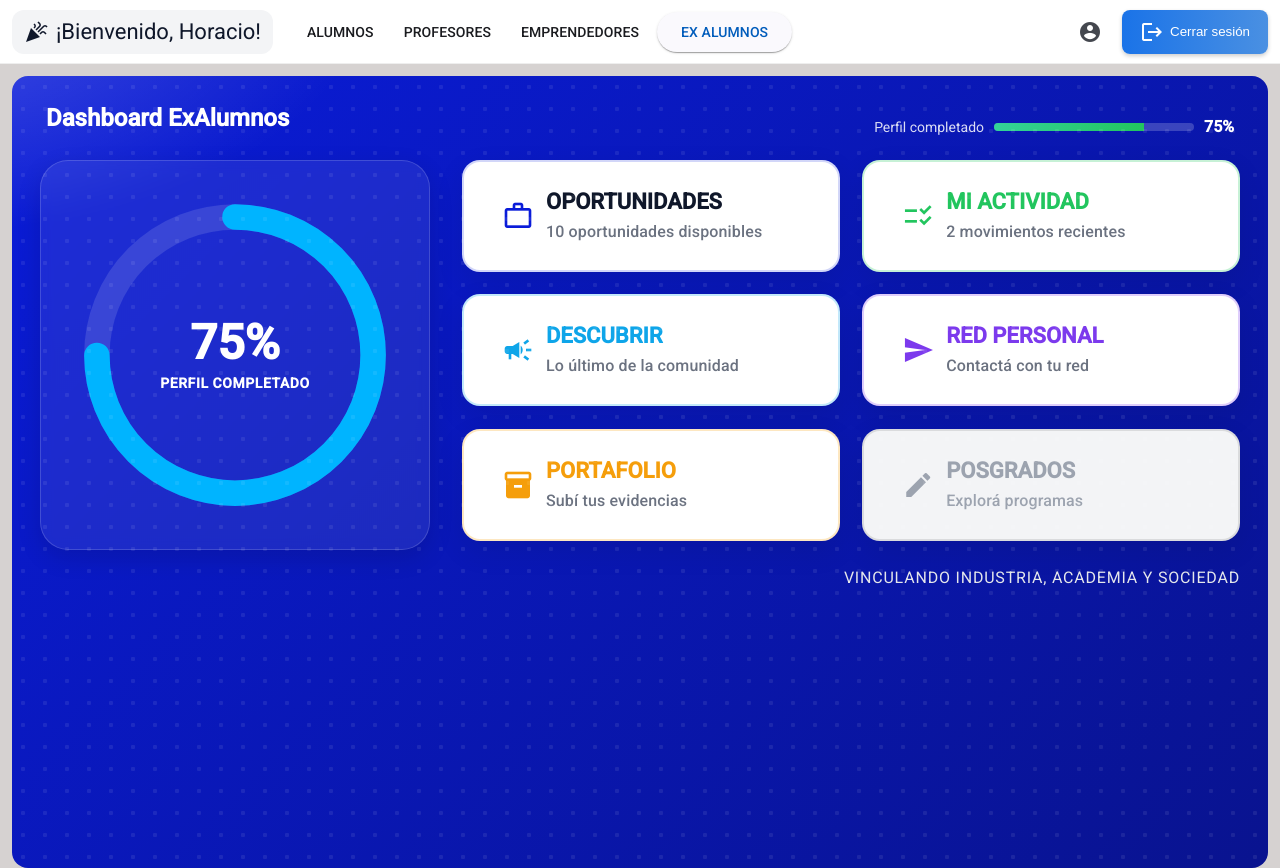
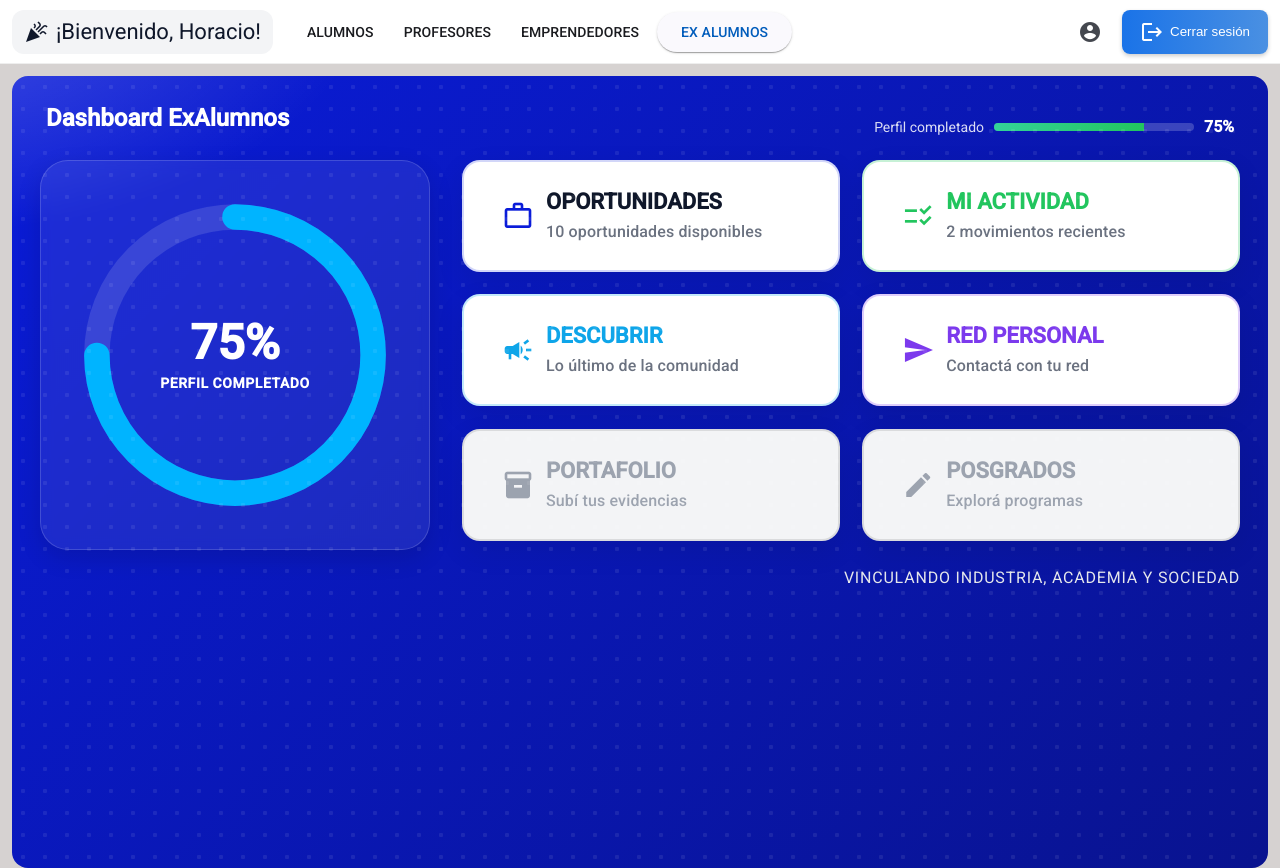
Before and after one commit to ViasUC/Alumni, an Angular app: page /dashboard in a window 1280 px wide. Built offline with nearby package versions, Linux system fonts and the light colour scheme; sample sign-in values are in the browser's storage.

Commit message:
Deshabilite el boton de portafolio del dashboard

```diff
--- a/src/app/dashboard/dashboard.component.html
+++ b/src/app/dashboard/dashboard.component.html
@@ -111,7 +111,7 @@
       </mat-card>
 
       <!-- 5. Portafolio -->
-      <mat-card class="card tone-warning hover-raise" routerLink="/portafolio">
+      <mat-card class="card tone-disabled" routerLink="/portafolio">
         <mat-card-header>
           <mat-icon>inventory_2</mat-icon>
           <div>
```
